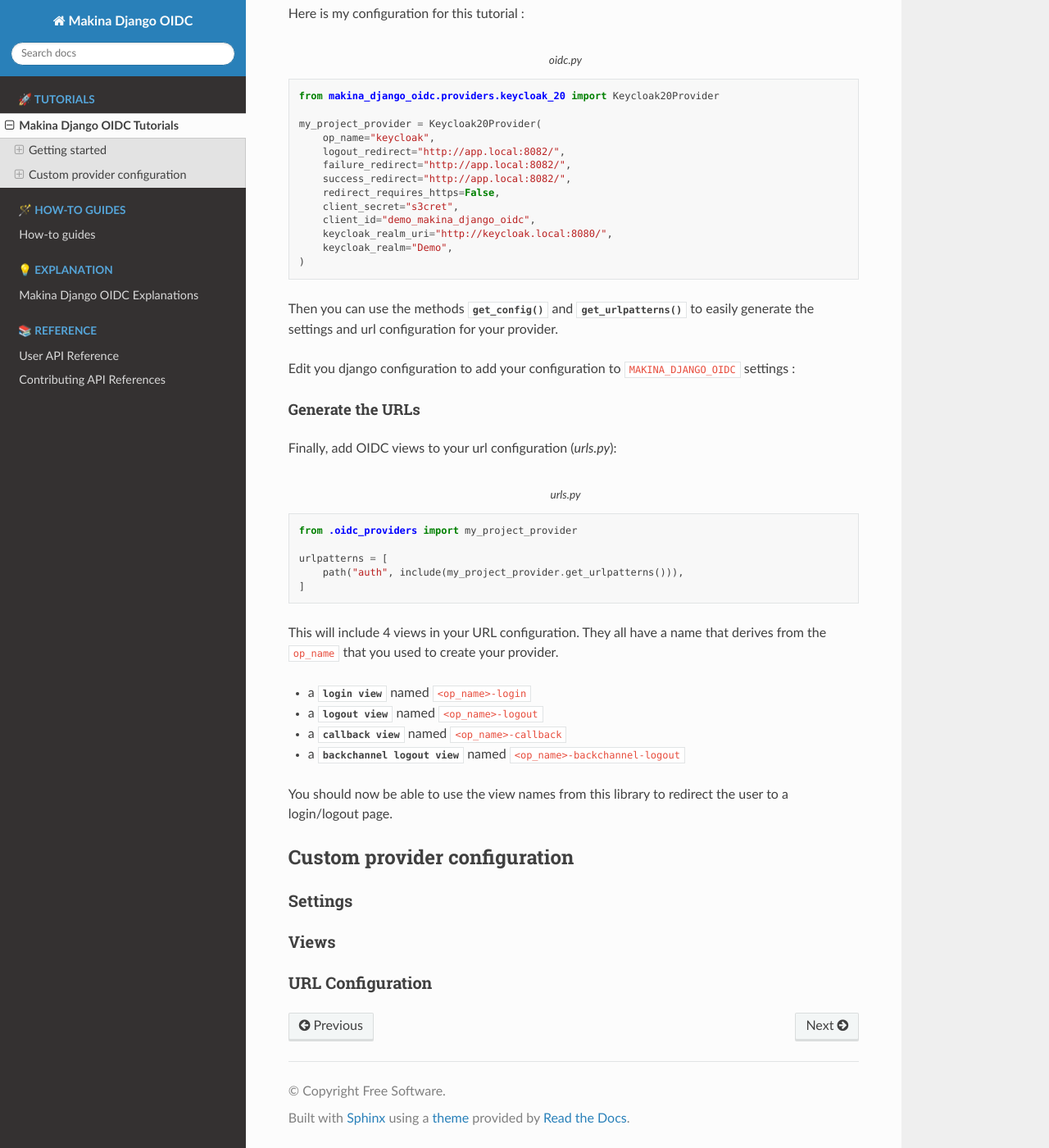
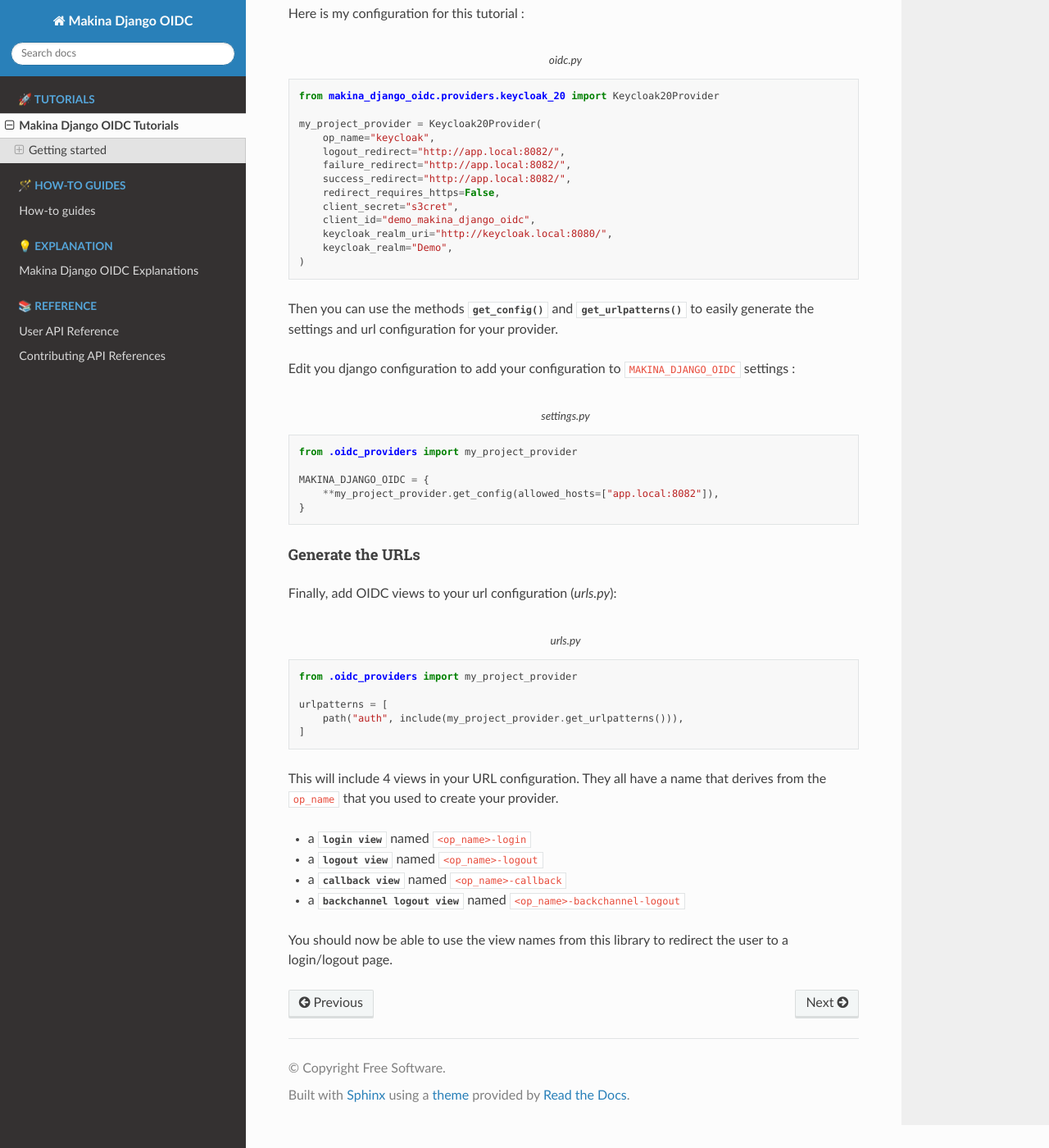
Before and after one commit to makinacorpus/django_pyoidc, a Sphinx documentation site: the page built from docs/tutorial.rst, in a window 1280 px wide and 1400 px high, scrolled down 4903 px. Shown: the whole window at 82% size. Built offline with Sphinx 7.4.7 and the Read the Docs theme 2.0.0, drawn with Linux system fonts in a browser that asks for light colours.

Commit message:
Fix documentation

```diff
--- a/docs/tutorial.rst
+++ b/docs/tutorial.rst
@@ -12,9 +12,6 @@
 ::
 
   pip install makina-django-oidc
-
-::
-
 
 Configuring your SSO
 ~~~~~~~~~~~~~~~~~~~~
@@ -145,6 +142,7 @@
 
 .. code-block:: python
     :caption: settings.py
+
     from .oidc_providers import my_project_provider
 
     MAKINA_DJANGO_OIDC = {
@@ -176,15 +174,3 @@
 * a :class:`backchannel logout view <makina_django_oidc.views.OIDCBackChannelLogoutView>` named ``<op_name>-backchannel-logout``
 
 You should now be able to use the view names from this library to redirect the user to a login/logout page.
-
-Custom provider configuration
------------------------------
-
-Settings
-~~~~~~~~
-
-Views
-~~~~~
-
-URL Configuration
-~~~~~~~~~~~~~~~~~
```
